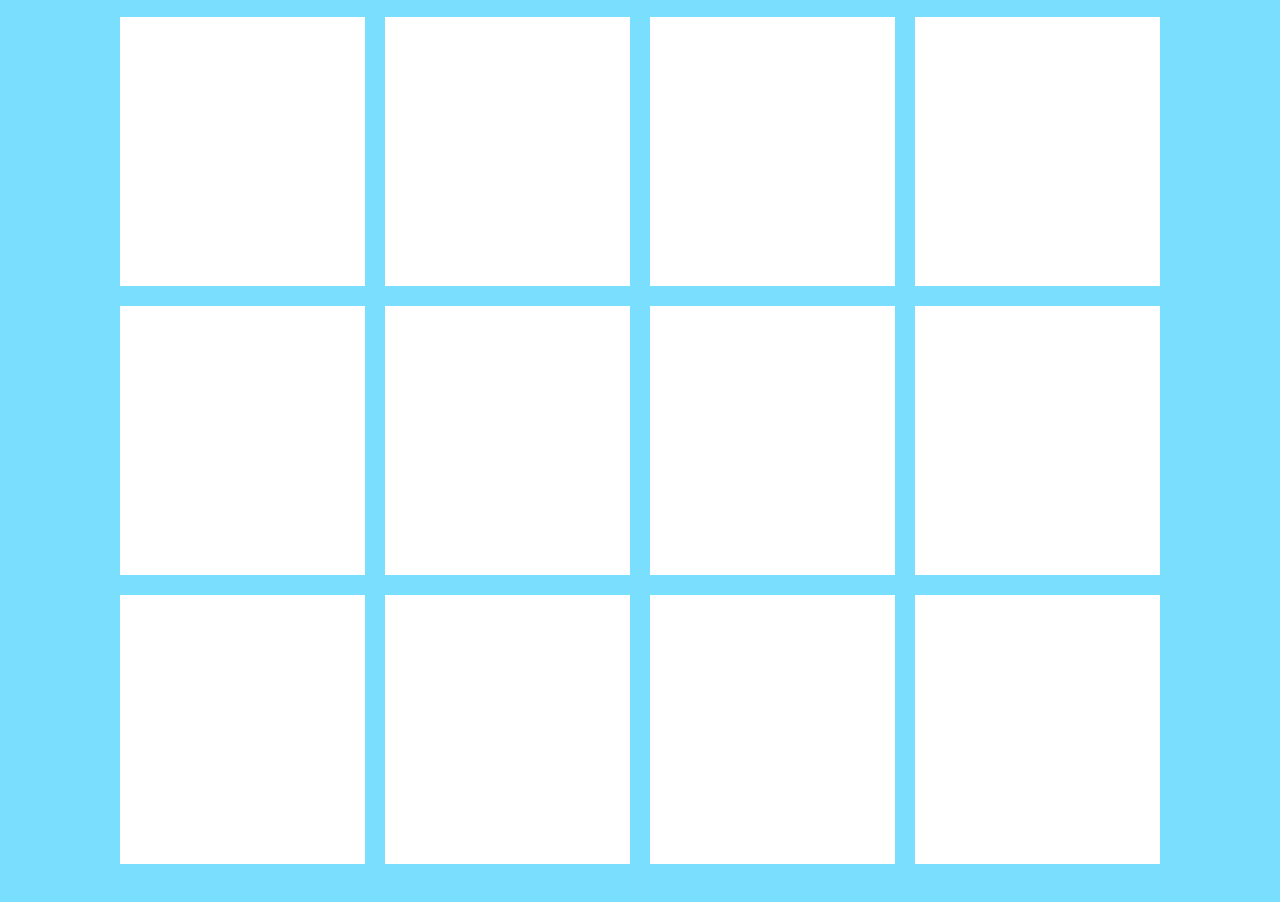
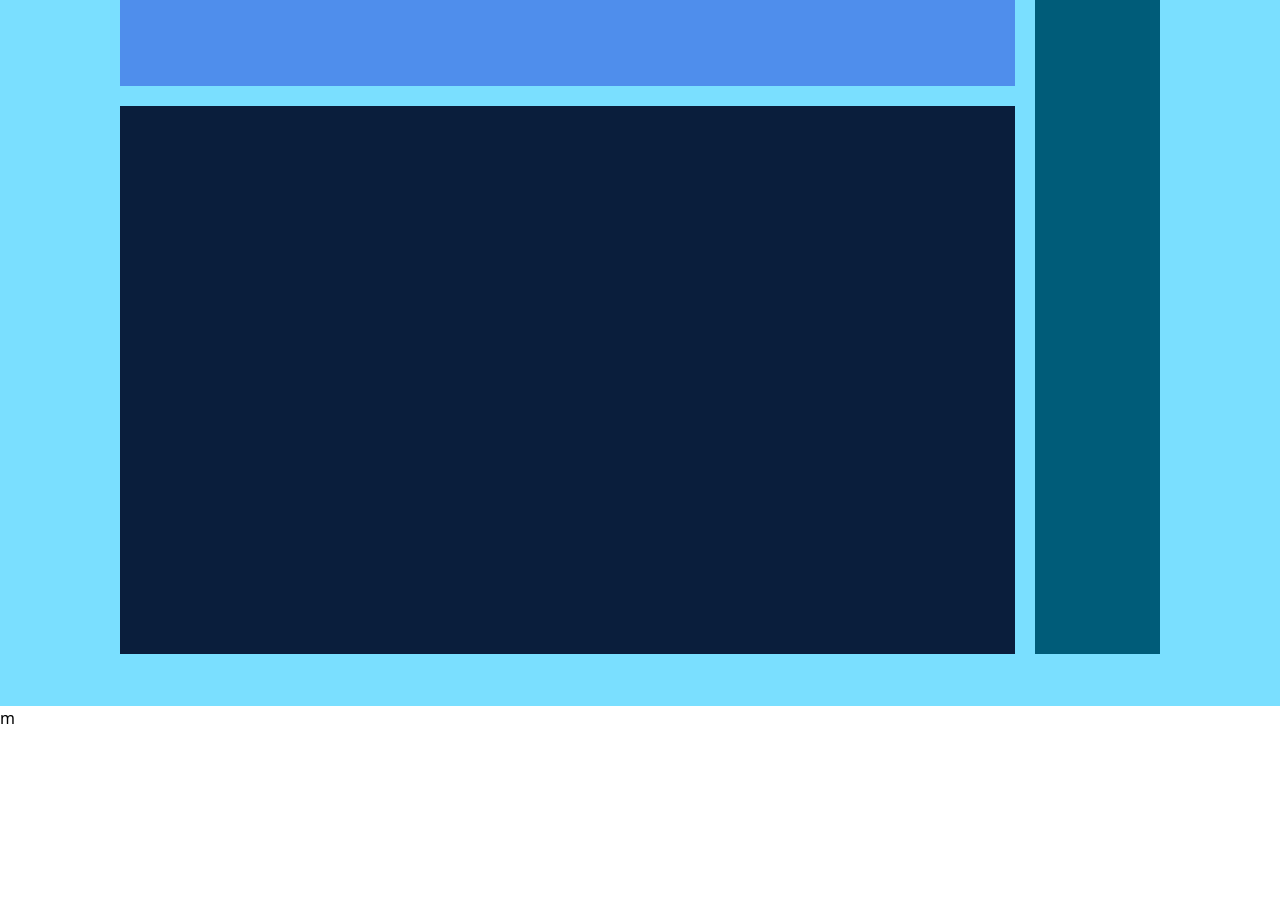
Before and after one commit to ronakkr/tail, a website: page src/index.html in a window 1280 px wide. Shown: the part 344-1246 px from the top of the page. After the commit the page ends 1074 px from the top, so only its background shows below. Drawn offline with Linux system fonts and the light colour scheme.

Commit message:
project 3

```diff
--- a/src/index.html
+++ b/src/index.html
@@ -4,35 +4,19 @@
     <meta charset="UTF-8" />
     <meta http-equiv="X-UA-Compatible" content="IE=edge" />
     <meta name="viewport" content="width=device-width, initial-scale=1.0" />
-    <title>project 2</title>
+    <title>project 3</title>
     <link rel="stylesheet" href="style/output.css" />
   </head>
   <body>
-    <div class="bg-[#7ADFFF] py-[72px] px-[120px]">
-      <div class="flex gap-5 justify-center mb-5">
-        <div class="w-[285px] h-[269px] bg-white"></div>
-        <div class="w-[285px] h-[269px] bg-white"></div>
-        <div class="w-[285px] h-[269px] bg-white"></div>
-        <div class="w-[285px] h-[269px] bg-white"></div>
-      </div>
-      <div class="flex gap-5 justify-center mb-5">
-        <div class="w-[285px] h-[269px] bg-white"></div>
-        <div class="w-[285px] h-[269px] bg-white"></div>
-        <div class="w-[285px] h-[269px] bg-white"></div>
-        <div class="w-[285px] h-[269px] bg-white"></div>
-      </div>
-      <div class="flex gap-5 justify-center mb-5">
-        <div class="w-[285px] h-[269px] bg-white"></div>
-        <div class="w-[285px] h-[269px] bg-white"></div>
-        <div class="w-[285px] h-[269px] bg-white"></div>
-        <div class="w-[285px] h-[269px] bg-white"></div>
-      </div>
-      <div class="flex gap-5 justify-center mb-5">
-        <div class="w-[285px] h-[269px] bg-white"></div>
-        <div class="w-[285px] h-[269px] bg-white"></div>
-        <div class="w-[285px] h-[269px] bg-white"></div>
-        <div class="w-[285px] h-[269px] bg-white"></div>
+    <div class="bg-[#7ADFFF] py-[52px] px-[120px]">
+      <div class="flex gap-5 justify-center">
+        <div>
+          <div class="w-[895px] h-[378px] bg-[#4F8EEC]"></div>
+          <div class="w-[895px] h-[548px] bg-[#0A1E3C] mt-5"></div>
+        </div>
+        <div class="w-[285px] h-[946px] bg-[#005C79]"></div>
       </div>
     </div>
   </body>
 </html>
+m
```
Also changed, not shown: src/style/output.css.
